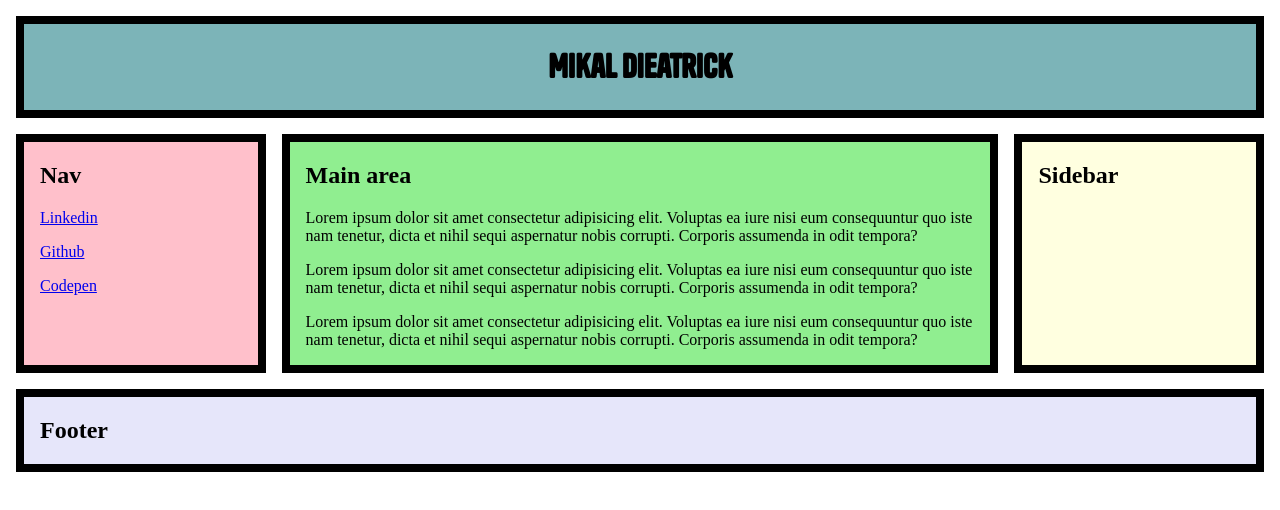
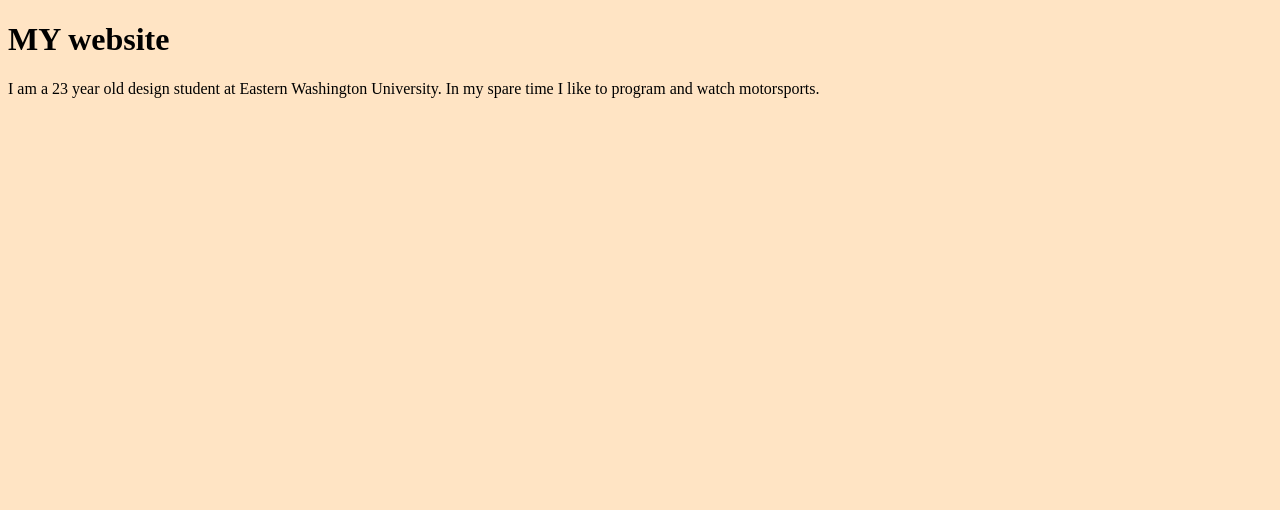
Before and after one commit to miklast/DESN468Site, a plain HTML site: page index.html in a window 1280 px wide. Drawn offline with Linux system fonts and the light colour scheme.

Commit message:
swapping back

```diff
--- a/css/styles.css
+++ b/css/styles.css
@@ -1,97 +1,5 @@
 /* my styles */
 
 body {
-    margin: 1rem;
-    display: flex;
-    flex-direction: column;
-    gap: 1rem;
+  background-color: bisque;
   }
-
-  body > * {
-    padding: 0 1rem;
-  }
-
-
-  .header {
-    background-color: #7CB4B8;
-    border: 0.5rem black solid;
-    text-align: center;
-    font-family: 'Tanker-Regular';
-  }
-
-  .navbar {
-    background-color: pink;
-    border: 0.5rem black solid;
-  }
-
-  .navbar ul {
-    margin: 1rem 0;
-    padding: 0;
-    display: flex;
-    flex-direction: row;
-    flex-wrap: wrap;
-    gap: 1rem;
-    list-style-type: none;
-  }
-
-  .main {
-    background: lightgreen;
-    border: 0.5rem black solid;
-  }
-
-  .sidebar {
-    background: lightyellow;
-    border: 0.5rem black solid;
-  }
-
-  .footer {
-    background-color: lavender;
-    border: 0.5rem black solid;
-  }
-
-  @media screen and (min-width: 100ch) {
-    body {
-      display: grid;
-      grid-template-columns: 1fr minmax(15ch, 30%);
-      grid-template-rows: auto auto 1fr auto;
-    }
-
-    .header {
-      grid-column: 1/-1;
-    }
-
-    .navbar {
-      grid-column: 1/-1;
-    }
-
-
-    .main {
-
-    }
-
-    .sidebar {
-
-    }
-
-    .footer {
-      grid-column: 1/-1;
-    }
-  }
-
-  @media screen and (min-width: 140ch) {
-    body {
-      grid-template-columns: minmax(15ch, 20%) 1fr minmax(15ch, 20%);
-    }
-
-    .navbar {
-      grid-column: span 1;
-    }
-
-    .navbar ul {
-      flex-direction: column;
-    }
-
-    .main {
-
-    }
-  }
--- a/index.html
+++ b/index.html
@@ -18,41 +18,8 @@
 
 </head>
 <body>
-    <!-- <h1>MY website</h1>
-    <p>I am a 23 year old design student at Eastern Washington University. In my spare time I like to program and watch motorsports.</p> -->
+    <h1>MY website</h1>
+<p>I am a 23 year old design student at Eastern Washington University. In my spare time I like to program and watch motorsports.</p>
 
-    <header class="header">
-        <h1 class="challenge-title">Mikal Dieatrick</h1>
-      </header>
-      <aside class="navbar">
-        <h2>Nav</h2>
-        <nav class="navigation">
-          <ul>
-            <li><a href="https://www.linkedin.com/in/mikald?trk=people-guest_people_search-card">Linkedin</a></li>
-            <li><a href="https://github.com/miklast">Github</a></li>
-            <li><a href="https://codepen.io/miklast/">Codepen</a></li>
-          </ul>
-        </nav>
-      </aside>
-      <main class="main">
-        <h2>Main area</h2>
-        <p>
-  Lorem ipsum dolor sit amet consectetur adipisicing elit. Voluptas ea iure nisi eum consequuntur quo iste nam tenetur, dicta et nihil sequi aspernatur nobis corrupti. Corporis assumenda in odit tempora?
-        </p>
-
-        <p>
-  Lorem ipsum dolor sit amet consectetur adipisicing elit. Voluptas ea iure nisi eum consequuntur quo iste nam tenetur, dicta et nihil sequi aspernatur nobis corrupti. Corporis assumenda in odit tempora?
-        </p>
-
-        <p>
-  Lorem ipsum dolor sit amet consectetur adipisicing elit. Voluptas ea iure nisi eum consequuntur quo iste nam tenetur, dicta et nihil sequi aspernatur nobis corrupti. Corporis assumenda in odit tempora?
-        </p>
-      </main>
-      <aside class="sidebar">
-        <h2>Sidebar</h2>
-      </aside>
-      <footer class="footer">
-        <h2>Footer</h2>
-      </footer>
 </body>
 </html>
```
